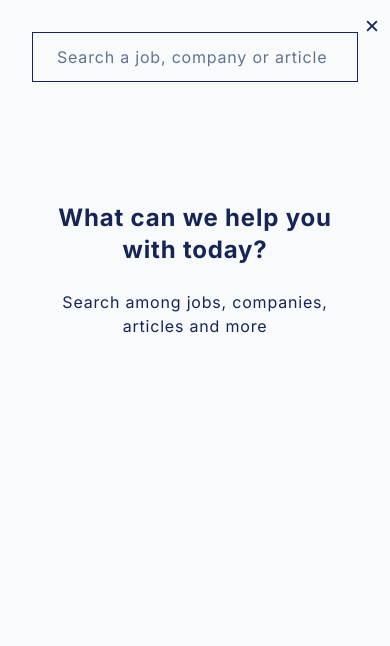
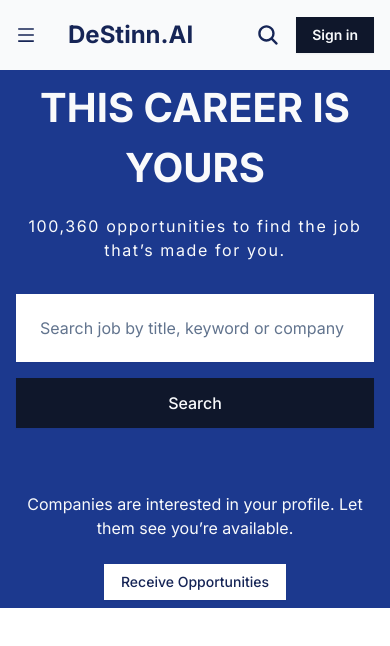
Before and after one commit to Masud-Ndatsu/destinn.ai-client, a Next.js app: page / in a window 390 px wide. Shown: the top 646 px of the page. Built offline with nearby package versions, Linux system fonts and the light colour scheme.

Commit message:
feat: added a mobile nav screen

```diff
--- a/app/page.tsx
+++ b/app/page.tsx
@@ -9,31 +9,33 @@
       <Navbar />
       <MobileNavMenu />
       <MobileNavSearch />
-      <section className="bg-blue-900 text-white py-16 text-center min-h-[500px] flex flex-col justify-center items-center px-4">
-        <h2 className="text-4xl md:text-6xl font-bold mb-4 uppercase text-gray-50">
+      <section className="bg-blue-900 text-white py-2 text-center min-h-[500px] px-4">
+        <h2 className="text-[40px] md:text-4xl xl:text-6xl md:mt-[100px] font-bold uppercase text-gray-50">
           This Career is Yours
         </h2>
-        <p className="text-lg md:text-xl mb-8 tracking-wide max-w-2xl text-gray-50">
+        <p className="md:text-xl mx-auto mb-8 tracking-widest max-w-2xl text-gray-50 my-4">
           100,360 opportunities to find the job that’s made for you.
         </p>
 
-        <div className="w-full max-w-xl flex mb-8 h-12">
+        <div className="w-full max-w-xl mx-auto my-3 flex flex-col gap-4 md:gap-0 md:flex-row">
           <Input
             type="text"
             placeholder="Search job by title, keyword or company"
-            className="rounded-none px-4 py-2 text-black bg-white h-full flex-1 border-none focus-visible:ring-0 focus-visible:ring-offset-0"
+            className="block h-[50px] rounded-none p-6 text-black bg-white flex-1 border-none focus-visible:ring-0 focus-visible:ring-offset-0"
           />
-          <Button className="h-full rounded-none text-base px-6">Search</Button>
+          <Button className="h-[50px] rounded-none text-base px-6 cursor-pointer">
+            Search
+          </Button>
         </div>
 
-        <p className="text-lg md:text-xl mb-6 max-w-2xl text-gray-50">
+        <p className="md:text-lg mt-16 mb-6 max-w-2xl mx-auto text-gray-50">
           Companies are interested in your profile. Let them see you’re
           available.
         </p>
 
         <Button
           variant="outline"
-          className="rounded-none text-blue-950 border-white hover:bg-white hover:text-blue-900 transition"
+          className="rounded-none text-blue-950 border-white cursor-pointer hover:bg-white hover:text-blue-900 transition"
         >
           Receive Opportunities
         </Button>
--- a/components/mobile-nav.tsx
+++ b/components/mobile-nav.tsx
@@ -1,12 +1,22 @@
+"use client";
 import Link from "next/link";
 import React from "react";
 import { Input } from "./ui/input";
 import { IoClose } from "react-icons/io5";
+import useNavbarStore from "@/stores/navbar";
 
 export const MobileNavMenu = () => {
+  const isMenuView = useNavbarStore((state) => state.isMenuView);
+  const setMenuView = useNavbarStore((state) => state.setMenuView);
+
   return (
-    <article className="bg-gray-50 absolute top-[70px] left-0 h-screen w-full p-8">
-      <ul className="flex flex-col gap-4">
+    <article
+      className={`bg-gray-50 fixed top-[70px] left-0 h-screen w-full p-12 z-50 transition-transform duration-300 ${
+        isMenuView ? "translate-x-0" : "-translate-x-full pointer-events-none"
+      }`}
+      aria-hidden={!isMenuView}
+    >
+      <ul className="flex flex-col gap-4 mt-8">
         <li>
           <Link className="font-semibold" href={"/"}>
             Home
@@ -33,9 +43,21 @@
 };
 
 export const MobileNavSearch = () => {
+  const isSearchView = useNavbarStore((state) => state.isSearchView);
+  const setSearchView = useNavbarStore((state) => state.setSearchView);
+
   return (
-    <article className="bg-gray-50 absolute top-0 left-0 h-screen w-full p-8">
-      <IoClose className="absolute right-[8px] top-[16px] text-xl" />
+    <article
+      className={`bg-gray-50 fixed top-0 left-0 h-screen w-full p-12 z-50 transition-transform duration-300 ${
+        isSearchView ? "translate-y-0" : "-translate-y-full pointer-events-none"
+      }`}
+      aria-hidden={!isSearchView}
+    >
+      <IoClose
+        className="absolute right-[16px] top-[16px] text-2xl cursor-pointer"
+        onClick={() => setSearchView(false)}
+        aria-label="Close search"
+      />
       <Input
         type="text"
         className="rounded-none p-6 shadow-none border border-blue-950 text-gray-600 tracking-wider"
--- a/components/navbar.tsx
+++ b/components/navbar.tsx
@@ -1,22 +1,35 @@
+"use client";
+
 import React from "react";
 import Logo from "./logo";
 import Link from "next/link";
 import { Button } from "./ui/button";
 import { Input } from "./ui/input";
 import { AiOutlineMenu } from "react-icons/ai";
-import { IoSearch } from "react-icons/io5";
+import { IoClose, IoSearch } from "react-icons/io5";
+import useNavbarStore from "@/stores/navbar";
 
 const Navbar = () => {
+  const { setMenuView, isMenuView, setSearchView } = useNavbarStore();
   return (
-    <nav className="h-[70px] bg-gray-50 my-auto shadow-sm flex items-center justify-between px-4">
+    <nav className="h-[70px] bg-gray-50 my-auto shadow-sm flex items-center gap-6 justify-between px-4">
       <div className="flex gap-8 items-center">
         <div className="md:hidden text-xl">
-          <AiOutlineMenu />
+          {!isMenuView && (
+            <AiOutlineMenu onClick={() => setMenuView(!isMenuView)} />
+          )}
+          {isMenuView && (
+            <IoClose
+              className="text-2xl cursor-pointer"
+              onClick={() => setMenuView(false)}
+              aria-label="Close menu"
+            />
+          )}
         </div>
 
         <Logo />
 
-        <ul className="hidden md:flex gap-4 items-center">
+        <ul className="hidden lg:flex gap-4 items-center">
           <li className="tracking-wider">
             <Link href={"/explore"}>Find a job</Link>
           </li>
@@ -31,13 +44,18 @@
 
       <Input
         type="text"
-        className="rounded-none shadow-none w-full hidden md:inline"
+        className="rounded-none shadow-none w-full hidden md:inline max-w-[450px]"
         placeholder="Search for career here..."
       />
 
-      <IoSearch className="md:hidden text-2xl" />
+      <div className="flex items-center gap-4">
+        <div className="pl-6">
+          <IoSearch
+            className="md:hidden text-2xl"
+            onClick={() => setSearchView(true)}
+          />
+        </div>
 
-      <div>
         <Button className="rounded-none font-semibold">Sign in</Button>
       </div>
     </nav>
--- /dev/null
+++ b/stores/navbar.ts
@@ -0,0 +1,20 @@
+import { create } from "zustand";
+
+type State = {
+  isSearchView: boolean;
+  isMenuView: boolean;
+};
+
+type Actions = {
+  setSearchView: (value: boolean) => void;
+  setMenuView: (value: boolean) => void;
+};
+
+const useNavbarStore = create<State & Actions>((set) => ({
+  isSearchView: false,
+  isMenuView: false,
+  setSearchView: (value) => set({ isSearchView: value }),
+  setMenuView: (value) => set({ isMenuView: value }),
+}));
+
+export default useNavbarStore;
```
